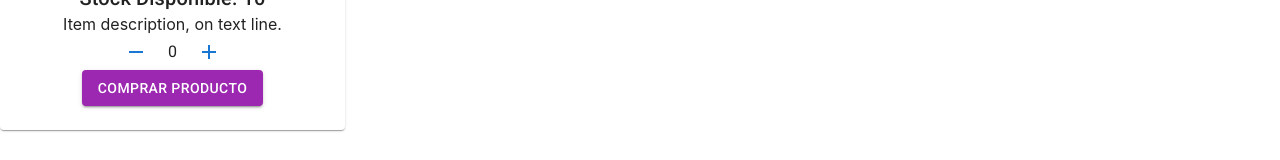
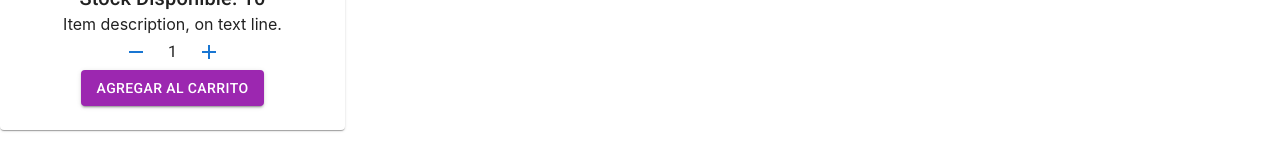
Before and after one commit to DanielCBacab/coderapp, a React (Create React App) app: page / in a window 1280 px wide. Shown: the part 225-385 px from the top of the page. Built offline with nearby package versions, Linux system fonts and the light colour scheme.

Commit message:
Add validation on button and update stocknumber

```diff
--- a/src/components/ItemCount.jsx
+++ b/src/components/ItemCount.jsx
@@ -10,16 +10,27 @@ import Grid from "@mui/material/Grid";
 
 export default function ItemCount({ initial, stock }) {
   let [num, setNum] = useState(initial);
+  let [onStock, setOnStock] = useState(stock);
 
-  let onAdd = () => {
-    if (num < stock) {
+  // Incrementa el número a reservar por 1
+  let add = () => {
+    if (num < onStock) {
       setNum(Number(num) + 1);
     }
   };
 
-  let onSubs = () => {
-    if (num > 0) {
+  // disminuye el número a reservar por 1
+  let substract = () => {
+    if (num > 1) {
       setNum(Number(num) - 1);
+    }
+  };
+
+  // Valida si existen en stock los elementos y actualiza el número máximo de elementos que puedes agregar al carrito
+  let addProduct = () => {
+    if (onStock > 0) {
+      setOnStock(Number(onStock) - Number(num));
+      setNum((num = onStock - num));
     }
   };
 
@@ -29,7 +40,7 @@ export default function ItemCount({ initial, stock }) {
         <Typography gutterBottom variant="h5" component="div">
           Item name
         </Typography>
-        <Typography variant="h6">Stock Disponible: {stock}</Typography>
+        <Typography variant="h6">Stock Disponible: {onStock}</Typography>
         <Typography variant="p" component="div">
           Item description, on text line.
         </Typography>
@@ -41,7 +52,7 @@ export default function ItemCount({ initial, stock }) {
           spacing={0}
         >
           <Grid item>
-            <Button onClick={onSubs}>
+            <Button onClick={substract}>
               <RemoveIcon />
             </Button>
           </Grid>
@@ -49,13 +60,18 @@ export default function ItemCount({ initial, stock }) {
             <Typography>{num}</Typography>
           </Grid>
           <Grid item>
-            <Button onClick={onAdd}>
+            <Button onClick={add}>
               <AddIcon />
             </Button>
           </Grid>
         </Grid>
-        <Button variant="contained" color="secondary">
-          Comprar producto
+        <Button
+          variant="contained"
+          color="secondary"
+          disabled={onStock == 0 ? true : num == 0 ? true : false}
+          onClick={addProduct}
+        >
+          Agregar al carrito
         </Button>
       </CardContent>
     </Card>
--- a/src/components/ItemListContainer.jsx
+++ b/src/components/ItemListContainer.jsx
@@ -8,7 +8,7 @@ export default function ItemListContainer({ text }) {
   return (
     <Grid justifyContent="center" alignItems="center">
       <h1>{text}</h1>
-      <ItemCount stock="10" initial="0" />
+      <ItemCount stock="10" initial="1" />
     </Grid>
   );
 }
```
